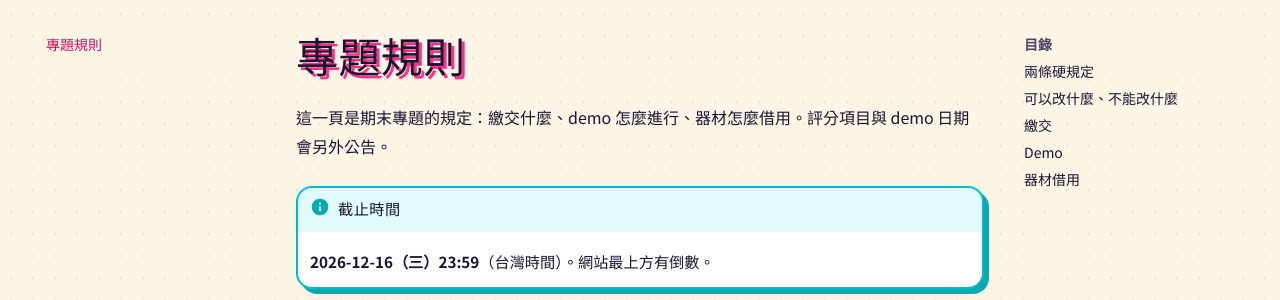
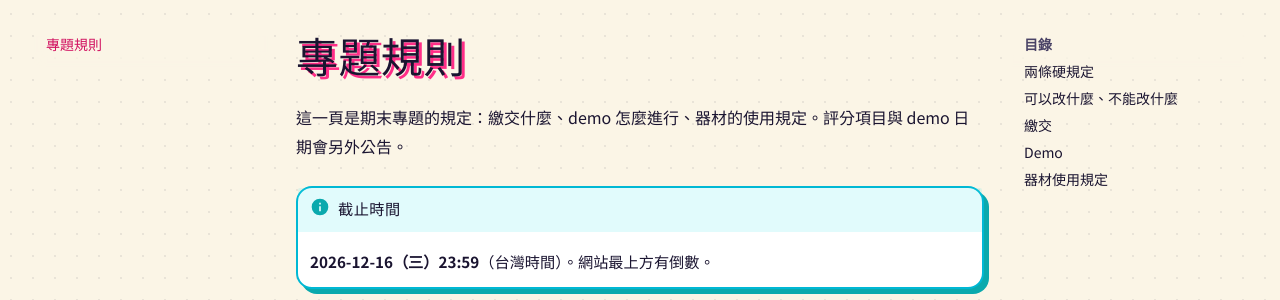
Before and after one commit to Reyes-Lee/rip-course, an MkDocs documentation site: the page built from website/rules.md, in a window 1280 px wide and 900 px high. Shown: the part 173-473 px from the top of the window. Built offline with MkDocs 1.6.1 and Material for MkDocs 9.7.7, drawn with Linux system fonts in a browser that asks for light colours; nearby versions of some CDN libraries; library files that are not in the unit come from our copies; comment, search, counter and statistics services are not loaded.

Commit message:
Rename 器材借用 to 器材使用規定 on the rules page
Co-Authored-By: Claude Opus 5.5 <noreply@anthropic.com>

```diff
--- a/website/rules.md
+++ b/website/rules.md
@@ -1,6 +1,6 @@
 # 專題規則
 
-這一頁是期末專題的規定：繳交什麼、demo 怎麼進行、器材怎麼借用。評分項目與 demo 日期會另外公告。
+這一頁是期末專題的規定：繳交什麼、demo 怎麼進行、器材的使用規定。評分項目與 demo 日期會另外公告。
 
 !!! info "截止時間"
 
@@ -67,7 +67,7 @@
 
 要做的任務與評分方式會另外公告。
 
-## 器材借用 { #equipment }
+## 器材使用規定 { #equipment }
 
 1. **領取時現場測試**：助教和你們一起做編碼器（`02_check_encoder`）、馬達（`03_check_motor`）、方向（`04_check_direction`）三項測試，並清點零件、拍照。有問題當場更換。測試完雙方在點交單上簽名，之後以點交單為準。
 2. **之後的損壞**：正常使用下的損壞，每組每一種零件可以免費更換一次。需要更換時直接找助教，換新時請交回壞掉的零件，交不出來就視為遺失。
```
